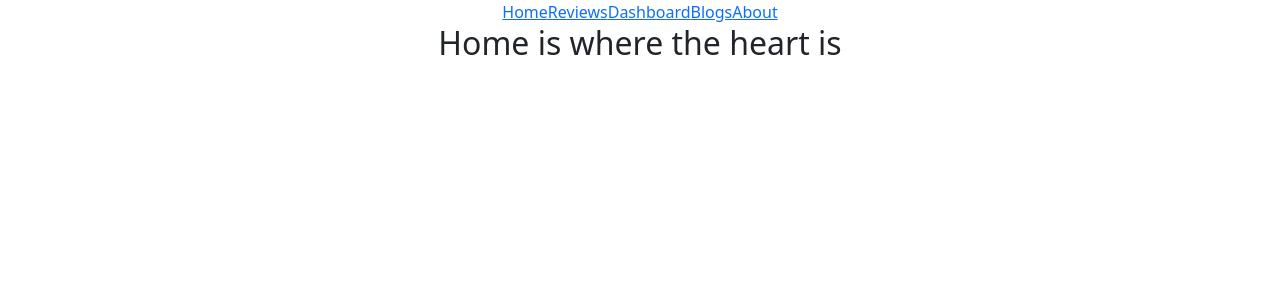
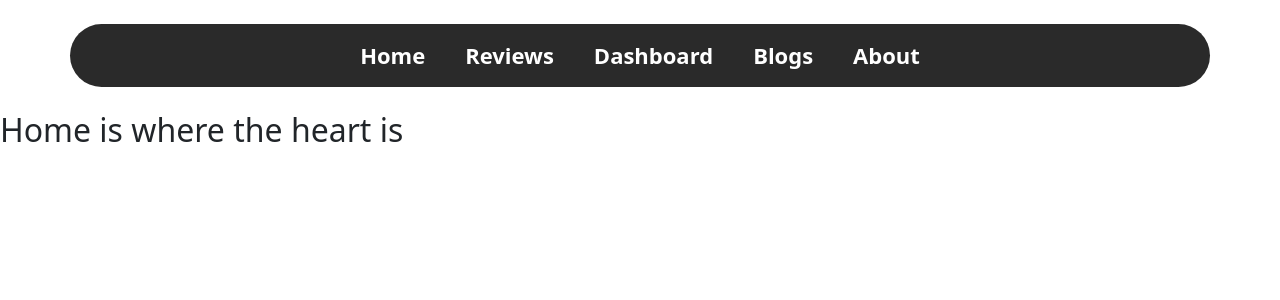
Before and after one commit to shafik720/assignment-9-react-router, a React (Create React App) app: page / in a window 1280 px wide. Shown: the top 300 px of the page. Built offline with nearby package versions, Linux system fonts and the light colour scheme.

Commit message:
header design done

```diff
--- a/src/App.js
+++ b/src/App.js
@@ -11,7 +11,7 @@ import Error from './Components/Error/Error';
 
 function App() {
   return (
-    <div className="App">
+    <div>
       <Header></Header>
       <Routes>
         <Route path="/" element={<Home></Home>}></Route>
--- a/src/Components/Header/Header.css
+++ b/src/Components/Header/Header.css
@@ -0,0 +1,19 @@
+
+
+.header-div{
+    background: #2a2a2a;
+    margin-top: 50px;
+    padding: 15px 20px;
+    display: flex;
+    justify-content: center;
+    align-items: center;
+    border-radius: 50px;
+}
+
+.header-div a{
+    text-decoration: none;
+    color: white;
+    font-size: 22px;
+    margin: 0 20px;
+    font-weight: 600;
+}
--- a/src/Components/Header/Header.js
+++ b/src/Components/Header/Header.js
@@ -4,12 +4,16 @@ import './Header.css'
 
 const Header = () => {
     return (
-        <div>
-            <Link to="/">Home</Link>
-            <Link to="/reviews">Reviews</Link>
-            <Link to="/dashboard">Dashboard</Link>
-            <Link to="/blogs">Blogs</Link>
-            <Link to="/about">About</Link>
+        <div className="container my-4">
+            <div className="row">
+            <div className="header-div">
+                <Link to="/">Home</Link>
+                <Link to="/reviews">Reviews</Link>
+                <Link to="/dashboard">Dashboard</Link>
+                <Link to="/blogs">Blogs</Link>
+                <Link to="/about">About</Link>
+            </div>
+            </div>
         </div>
     );
 };
```
